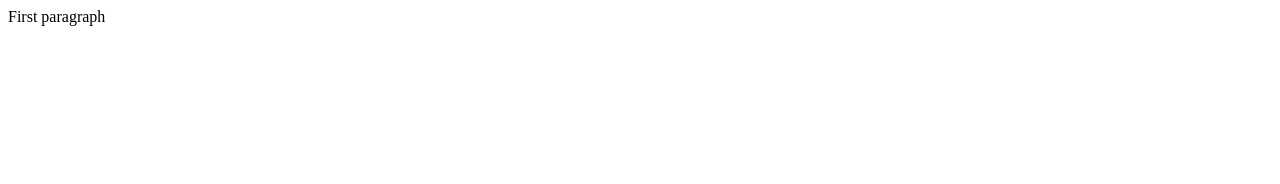
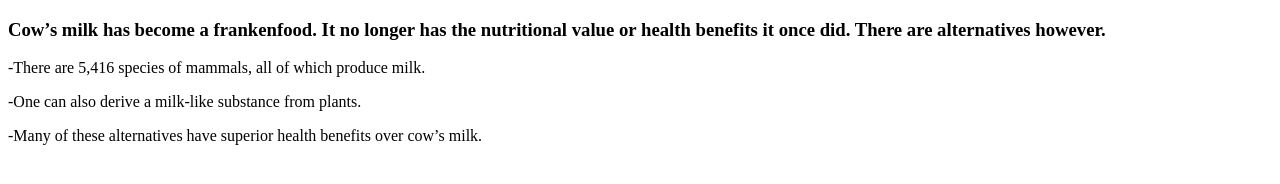
Before and after one commit to am8559/MYPROJECT, a plain HTML site: page index.html in a window 1280 px wide. Drawn offline with Linux system fonts and the light colour scheme.

Commit message:
Update index.html

```diff
--- a/index.html
+++ b/index.html
@@ -1,8 +1,16 @@
+<!DOCTYPE html>
 <html>
 <head>
-<title> test </title>
+<h3> Cow’s milk has become a frankenfood. It no longer has the nutritional value or health benefits it once did.
+
+There are alternatives however. </h3>
 </head>
 <body>
-<p> First paragraph</p>
+<p> -There are 5,416 species of mammals, all of which produce milk.</p>
+
+<p> -One can also derive a milk-like substance from plants. </p>
+
+<p>-Many of these alternatives have superior health benefits over cow’s milk.
+</p>
 </body>
 </html>
```
